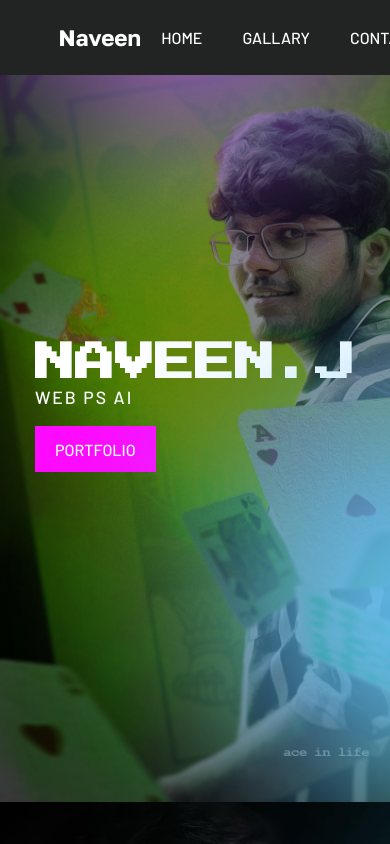
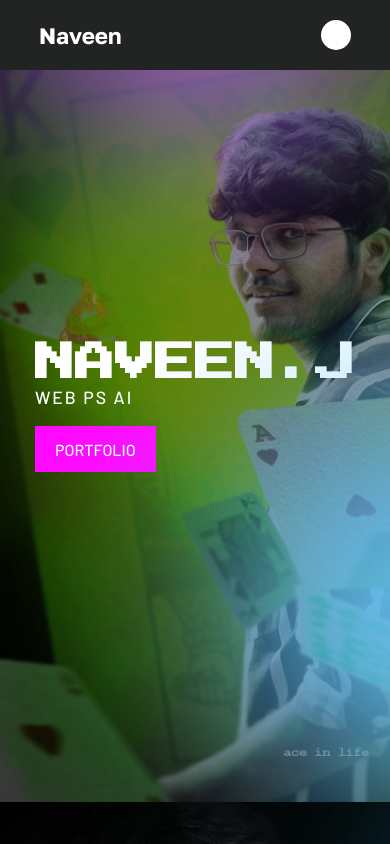
Before and after one commit to naveengitboi/pswebsite, a React (Create React App) app: page / in a window 390 px wide. Shown: the top 844 px of the page. Built offline with nearby package versions, Linux system fonts and the light colour scheme.

Commit message:
added hamburger menu

```diff
--- a/src/components/Navbar.js
+++ b/src/components/Navbar.js
@@ -1,11 +1,25 @@
 import { NavLink } from "react-router-dom";
 import '../cssComponents/Navbar.css'
+import { useState } from "react";
 function Navbar(){
+    const [hamburger, setHamburger] = useState('hamburger')
+    const [active, setActive] = useState(false)
+    const [navlinks, setNavlinks] = useState('navLinks')
+
+    function handleMenu(){
+        if(!active){
+            setHamburger(prev => prev = 'hamburgerActive')
+            setNavlinks(prev => prev = 'navLinksActive')
+        }
+
+    }
+
+
     return(
         <div className="navbar">
             <h1 className="mediumHeading">Naveen</h1>
-            <div className="hamburger"></div>
-            <ul className="navLinks">
+            <div className={hamburger} onClick={()=> handleMenu()}></div>
+            <ul className={navlinks}>
                 <li><NavLink to={'/'}>Home</NavLink></li>
                 <li><NavLink to={'/gallary'}>Gallary</NavLink></li>
                 <li><NavLink to={'/contact'}>Contact</NavLink></li>
--- a/src/cssComponents/Navbar.css
+++ b/src/cssComponents/Navbar.css
@@ -27,9 +27,73 @@
 
 }
 
-@media screen and (min-width:769px) and (max-width:1025px) {
+@media screen and (max-width:426px) {
     .navbar
     {
-        padding: 1.25rem 15vw;
+        padding: 1.25rem 10vw;
+    }
+    .navbar .mediumHeading
+    {
+        z-index: -5;
+    }
+    .hamburger
+    {
+        width: 30px;
+        height: 30px;
+        background-color: white;
+        border-radius: 50%;
+    }
+    .hamburgerActive
+    {
+        width: 30px;
+        height: 30px;
+        border-radius: 50%;
+        background-color: none;
+        border: 4px solid white;
+    }
+
+    .navLinks
+    {
+        position: absolute;
+        flex-direction: column;
+        line-height: 5;
+        background-color: rgba(0, 0, 0, 0.543);
+        width: 75%;
+        z-index: -1;
+        height: 100vh;
+        right: -100%;
+        padding: 5rem .85rem;
+        top: 0;
+        backdrop-filter: blur(0.85rem);
+        font-size: 2rem;
+    }
+    .navLinksActive
+    {
+        position: absolute;
+            flex-direction: column;
+            line-height: 5;
+            background-color: rgba(0, 0, 0, 0.543);
+            width: 75%;
+            z-index: -1;
+            height: 100vh;
+            right: 0%;
+            padding: 5rem .85rem;
+            top: 0;
+            backdrop-filter: blur(0.85rem);
+            font-size: 2rem;
+    }
+    .navLinks li
+    {
+        position: relative;
+    }
+    .navLinks li:after
+    {
+        content: '';
+        position: absolute;
+        bottom: 0;
+        left: 0;
+        width: 100%;
+        height: 1px ;
+        background-color: rgb(82, 82, 82);
     }
 }
```
